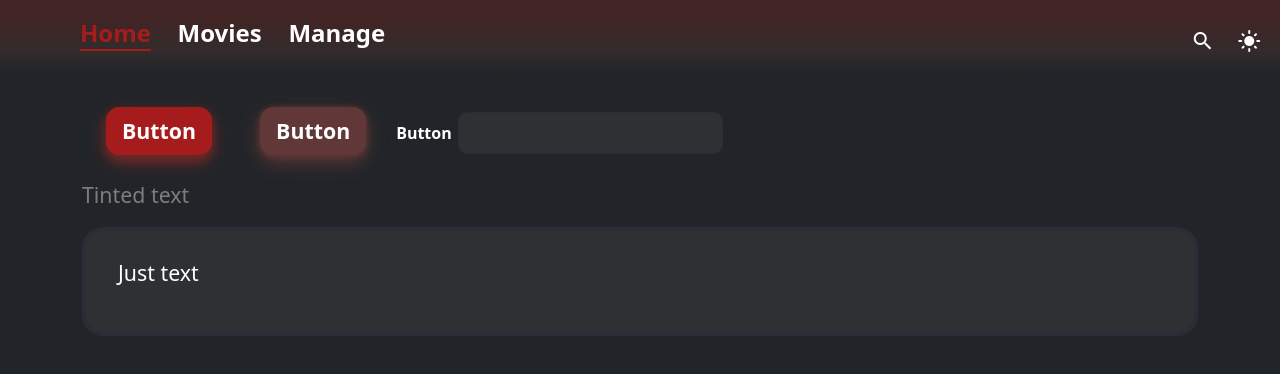
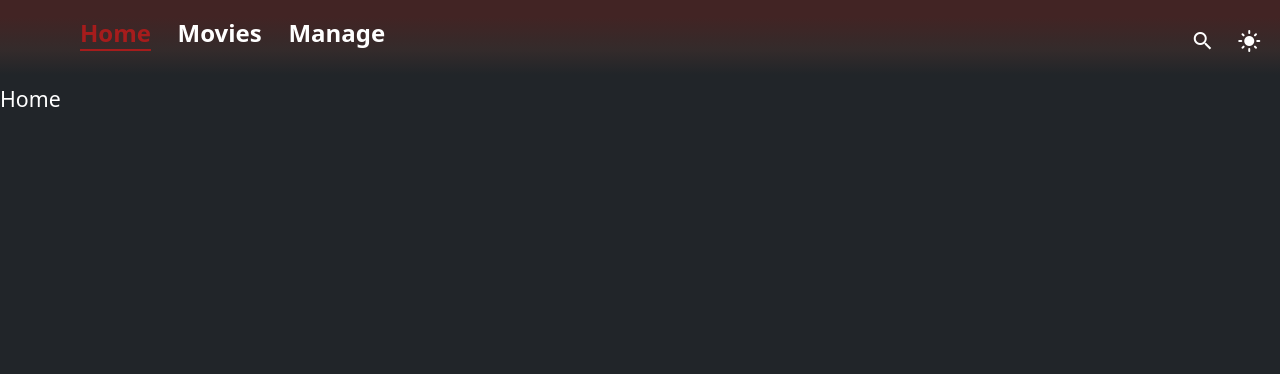
Before and after one commit to Roky360/nakniki-website, a React (Create React App) app: page / in a window 1280 px wide. Shown: the top 374 px of the page. Built offline with nearby package versions, Linux system fonts and the light colour scheme.

Commit message:
appbar routes works.

```diff
--- a/package.json
+++ b/package.json
@@ -8,6 +8,7 @@
     "react": "^18.3.1",
     "react-bootstrap": "^2.10.7",
     "react-dom": "^18.3.1",
+    "react-router-dom": "^7.1.1",
     "react-scripts": "5.0.1"
   },
   "scripts": {
--- a/src/App.js
+++ b/src/App.js
@@ -1,23 +1,50 @@
 import Appbar from "./components/Appbar";
 import React from "react";
-import {Container} from "react-bootstrap";
+import {BrowserRouter, Route, Routes} from "react-router-dom";
 
 function App() {
-  return (
-      <header>
-          <Appbar />
-          <div className="container justify-content-end">
-              <button className="btn-main m-4">Button</button>
-              <button className="btn-main m-4" disabled>Button</button>
-              <button className="btn-text">Button</button>
-              <input className="text-input"/>
-              <p className="tinted">Tinted text</p>
-              <Container className="card">
-                <p>Just text</p>
-              </Container>
-          </div>
-      </header>
-  );
+    return (
+        <BrowserRouter>
+            <Appbar/>
+            <Routes>
+                <Route path="/" element={<Home/>}/>
+                <Route path="/movies" element={<Movies/>}/>
+                <Route path="/manage" element={<Manage/>}/>
+                <Route path="/search" element={<Search/>}/>
+                <Route path="/login" element={<Login/>}/>
+            </Routes>
+            {/*<div className="container justify-content-end">*/}
+            {/*    <button className="btn-main m-4">Button</button>*/}
+            {/*    <button className="btn-main m-4" disabled>Button</button>*/}
+            {/*    <button className="btn-text">Button</button>*/}
+            {/*    <input className="text-input"/>*/}
+            {/*    <p className="tinted">Tinted text</p>*/}
+            {/*    <Container className="card">*/}
+            {/*      <p>Just text</p>*/}
+            {/*    </Container>*/}
+            {/*</div>*/}
+        </BrowserRouter>
+    );
+}
+
+function Home() {
+    return (<p>Home</p>);
+}
+
+function Movies() {
+    return (<p>Movies</p>);
+}
+
+function Manage() {
+    return (<p>Manage</p>);
+}
+
+function Search() {
+    return (<p>Search</p>);
+}
+
+function Login() {
+    return (<p>Login</p>);
 }
 
 export default App;
--- a/src/components/Appbar.js
+++ b/src/components/Appbar.js
@@ -2,6 +2,7 @@ import React from 'react';
 import {Navbar} from "react-bootstrap";
 import Icon from './Icon';
 import ThemeSwitcherButton from "./ThemeSwitcherButton";
+import {Link} from "react-router-dom";
 
 class Appbar extends React.Component {
     constructor(props) {
@@ -27,26 +28,50 @@ class Appbar extends React.Component {
             <Navbar className="appbar">
                 {/* TODO: logo here */}
                 { // tabs
-                    this.tabs.map((tab, i) =>
-                        <p className={"nav-tab" + (this.state.activeTab === i ? "-active" : "")}>{tab}</p>
+                    this.tabs.map((tab, i) => (
+                            <Link
+                                to={`/${tab === "Home" ? "" : tab.toLowerCase()}`}
+                                key={i}
+                                onClick={() => this.onTabChange(i)}
+                                style={{textDecoration: 'none'}}
+                            >
+                                <p className={"nav-tab" + (this.state.activeTab === i ? "-active" : "")}>{tab}</p>
+                            </Link>
+                        )
                     )
                 }
                 {/* Left side */}
                 <div className="container justify-content-end">
                     {/* Search button */}
-                    {this.state.isSignedIn ? <Icon className="pressable" icon="search" padding="12pt"/> : null}
+                    {this.state.isSignedIn
+                        ? <Link
+                            to={'/search'}
+                            onClick={() => this.onTabChange(-1)}
+                            style={{textDecoration: 'none'}}
+                        >
+                            <Icon className="pressable" icon="search" padding="12pt"/>
+                        </Link>
+                        : null}
                     {/* Theme switcher */}
                     {this.state.isSignedIn ? <ThemeSwitcherButton/> : null}
                     {/*TODO: profile pic here*/}
                     {/*<p>PROFILE</p>*/}
-                    {!this.state.isSignedIn ? <button className="btn-text">Login</button> : null}
+                    {!this.state.isSignedIn
+                        ? <Link
+                            to={'/login'}
+                            onClick={() => this.onTabChange(-1)}
+                            style={{textDecoration: 'none'}}
+                        >
+                            <button className="btn-text">Login</button>
+                        </Link>
+                        : null}
                 </div>
             </Navbar>
         );
     }
 
-    switchTheme() {
-        this.setState(prevState => ({}))
+    onTabChange = tab => {
+        this.setState(prevState => ({activeTab: tab}));
     }
 }
 
--- a/src/index.js
+++ b/src/index.js
@@ -8,7 +8,7 @@ import './style/index.css'
 
 const root = ReactDOM.createRoot(document.getElementById('root'));
 root.render(
-  <React.StrictMode>
-    <App />
-  </React.StrictMode>
+    <React.StrictMode>
+        <App/>
+    </React.StrictMode>
 );
--- a/src/style/index.css
+++ b/src/style/index.css
@@ -21,7 +21,7 @@
 [data-theme="dark"] {
     /* Colors */
     --primary-color: #a61c1c;
-    --primary-tinted: #6e0909;
+    --primary-tinted: #ab2a3c;
     --primary-outline: #590505;
     --secondary-color: #8c710c;
     --text-color: #ffffff;
```
Also changed, not shown: 1 other file (tests, documents, lock files or other folders).
